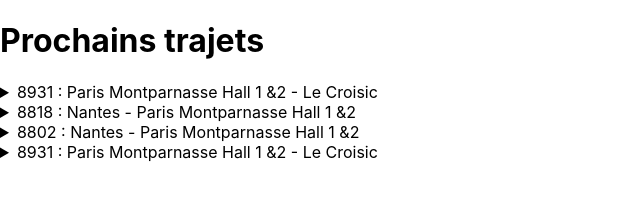
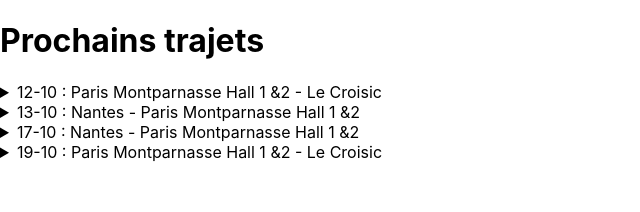
Before and after one commit to Ad-Hel/my-journeys, a React (Create React App) app: page / in a window 1280 px wide. Shown: the top 212 px of the page, without its empty margins (0-640 px from the left). Built offline with nearby package versions, Linux system fonts and the light colour scheme.

Commit message:
display date

```diff
--- a/src/routes/Home.tsx
+++ b/src/routes/Home.tsx
@@ -13,12 +13,19 @@
         return `${hours}:${minutes}`
     }
 
+    const formatDate = (date: string) => {
+        const month = date.slice(4, 6)
+        const day = date.slice(-2)
+        return `${day}-${month}`
+    }
+
     return (
         <>
         <h1>Prochains trajets</h1>
         {journeys.length > 0 && journeys.map((journey)=>(
             <details key={journey.id}>
-                <summary>{journey.name} : {journey.stop_times[0].stop_point.name} - {journey.stop_times[journey.stop_times.length - 1].stop_point.name}</summary>
+                <summary>{formatDate(journey.calendars[0].active_periods[0].begin)} : {journey.stop_times[0].stop_point.name} - {journey.stop_times[journey.stop_times.length - 1].stop_point.name}
+                </summary>
                 <ul>
                     {journey.stop_times.map((stop => (
                         <li key={stop.stop_point.name}>
```
